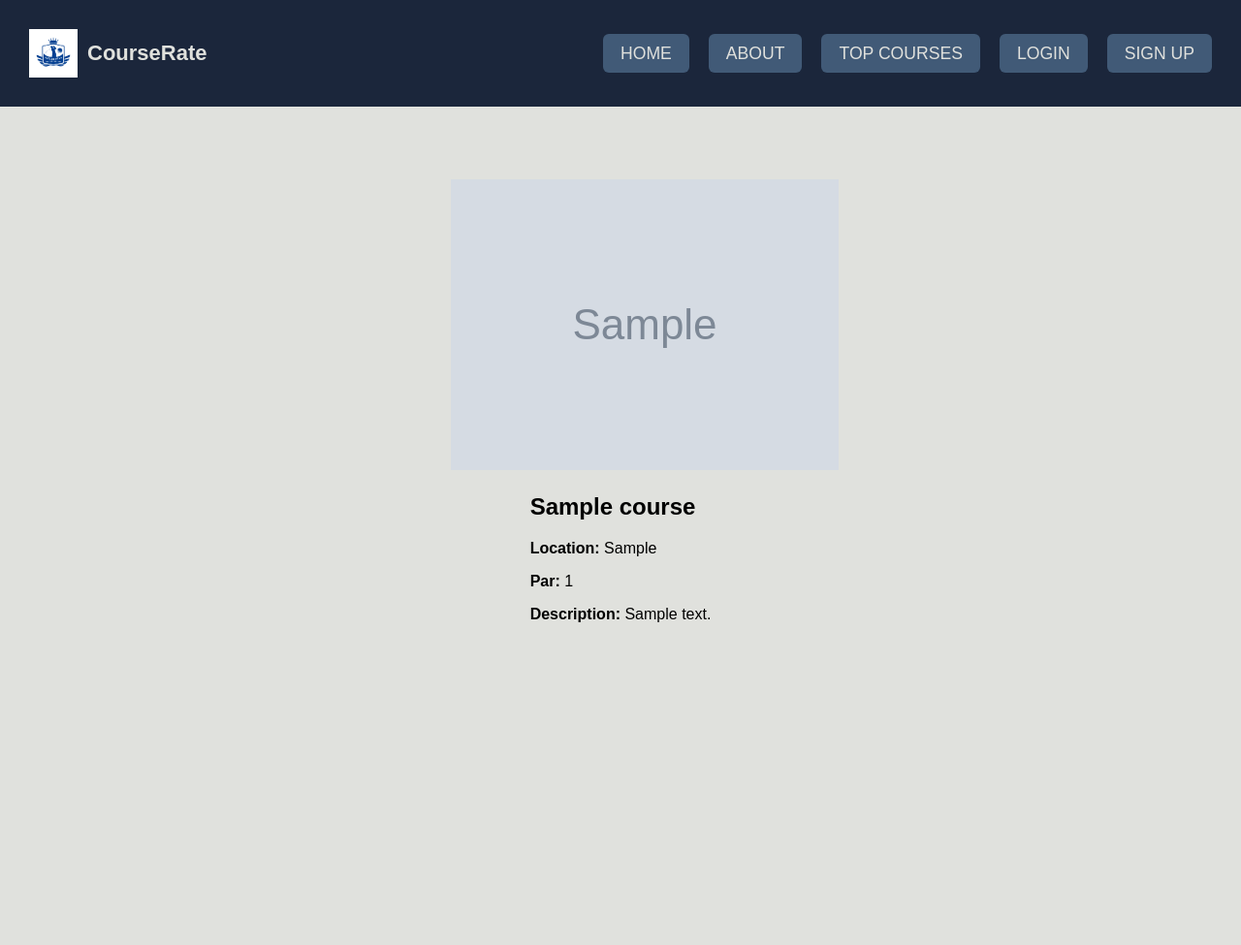
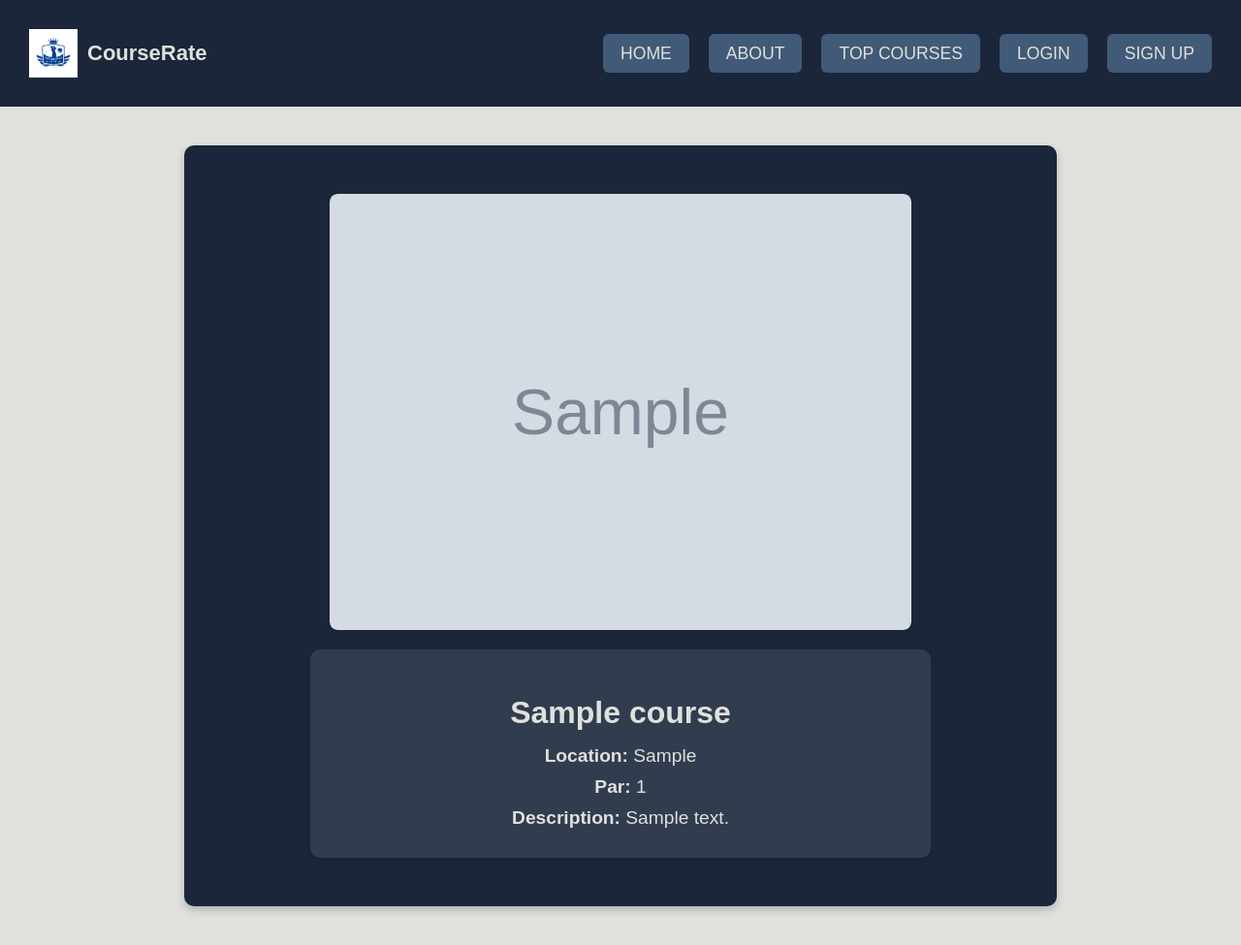
Before and after one commit to JWenham22/unit4-project, a Django app: page /courses/1/ in a window 1280 px wide. Shown: the whole page at 97% size. Before the commit the page ends 642 px from the top, so only its background shows below. Run offline with Django 5.2, Linux system fonts and the light colour scheme; tables that the repository leaves empty hold one stand-in row (values such as "Sample post"); grey boxes marked "Sample" are stand-in pictures.

Commit message:
do some more styling dude

```diff
--- a/main_app/static/css/courses/course-detail.css
+++ b/main_app/static/css/courses/course-detail.css
@@ -1,12 +1,58 @@
+/* Center the course details section */
 .course-container {
-    padding: 35px 30px;
     display: flex;
     flex-direction: column;
     align-items: center;
     justify-content: center;
+    padding: 50px;
+    max-width: 800px; /* Limit width for better readability */
+    margin: auto;
+    text-align: center;
+    background-color: #1B263B; /* Dark background */
+    color: #E0E1DD; /* Light text */
+    border-radius: 10px;
+    box-shadow: 0px 4px 8px rgba(0, 0, 0, 0.2);
 }
 
+/* Image styling - ensure it is centered and properly sized */
 .course-img {
-    width: 75%;
-    max-width: 350px;
+    width: 100%;
+    max-width: 600px;
+    height: auto;
+    display: flex;
+    justify-content: center;
+    align-items: center;
+    overflow: hidden;
+    border-radius: 8px;
+    margin-bottom: 20px;
 }
+
+.course-img img {
+    width: 100%;
+    height: auto;
+    object-fit: cover; /* Ensures the image fills the container while keeping aspect ratio */
+    border-radius: 8px;
+}
+
+/* Course details section */
+.course-details {
+    width: 100%;
+    max-width: 600px;
+    padding: 20px;
+    background: rgba(255, 255, 255, 0.1);
+    border-radius: 10px;
+    box-shadow: 0px 2px 4px rgba(0, 0, 0, 0.1);
+}
+
+/* Headings */
+.course-details h1 {
+    font-size: 2rem;
+    margin-bottom: 15px;
+    color: #E0E1DD;
+}
+
+/* Paragraph styling */
+.course-details p {
+    font-size: 1.2rem;
+    margin: 10px 0;
+}
--- a/main_app/templates/courses/detail.html
+++ b/main_app/templates/courses/detail.html
@@ -2,7 +2,7 @@
 {% load static %}
 
 {% block head %}
-    <link rel="stylesheet" href="{% static 'css/courses/course-detail.css' %}"/>
+    <link rel="stylesheet" href="{% static 'css/courses/course-detail.css' %}">
 {% endblock %}
 
 {% block content %}
@@ -14,6 +14,7 @@
                 <p>No image available</p>
             {% endif %}
         </div>
+
         <div class="course-details">
             <h1>{{ course.name }}</h1>
             <p><strong>Location:</strong> {{ course.location }}</p>
```
Also changed, not shown: main_app/static/css/courses/course-index.css (+7 -14 lines), main_app/static/css/courses/user-courses.css (+114 -1 lines), main_app/templates/courses/user_courses.html (+17 -11 lines).
